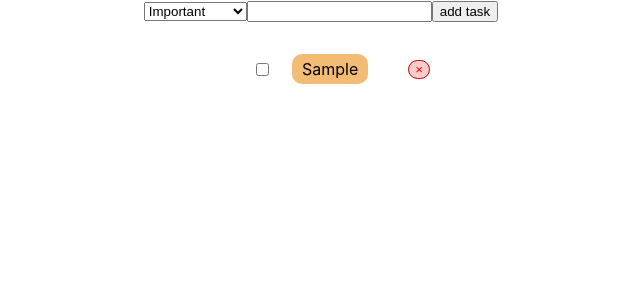
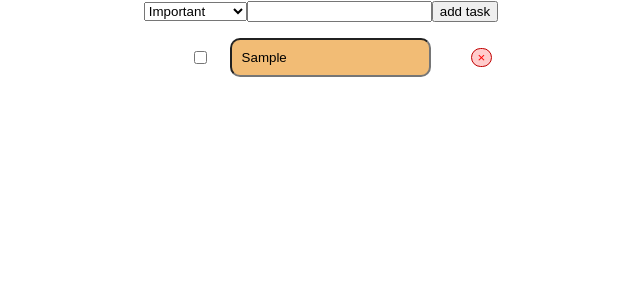
Before and after one commit to filipovandrij/Todo-List, a React (Create React App) app: page / in a window 1280 px wide. Both pictures are taken after typing "Sample" into the empty fields and a click on the button "add task". Shown: the top 300 px of the page, without its empty margins (319-959 px from the left). Built offline with nearby package versions, Linux system fonts and the light colour scheme.

Commit message:
add new action to redux and can change text

```diff
--- a/src/components/TaskList.jsx
+++ b/src/components/TaskList.jsx
@@ -1,10 +1,22 @@
 import { useSelector, useDispatch } from 'react-redux'
-import { removeTodo, toggleTodo } from '../redux/todoSlice'
+import { removeTodo, toggleTodo, changeText } from '../redux/todoSlice'
+import { useState } from 'react'
 
 const TaskList = () => {
     const task = useSelector((state) => state.todos.todos)
 
     const dispatch = useDispatch()
+
+    const [editingTaskId, setEditingTaskId] = useState('')
+    const [editedTaskText, setEditedTaskText] = useState('')
+
+    const handleTaskChange = (event, id) => {
+        const newTaskText = event.target.value
+
+        setEditingTaskId(id)
+        setEditedTaskText(newTaskText)
+        dispatch(changeText({ id, text: newTaskText }))
+    }
 
     console.log(task)
 
@@ -18,7 +30,12 @@ const TaskList = () => {
                         checked={completed}
                         onChange={() => dispatch(toggleTodo({ id }))}
                     />
-                    <p className="text">{text}</p>
+                    <input
+                        type="text"
+                        value={id === editingTaskId ? editedTaskText : text}
+                        className="text"
+                        onChange={(event) => handleTaskChange(event, id)}
+                    />
                     <span className={important}></span>
                     <button
                         className="delete"
--- a/src/redux/todoSlice.js
+++ b/src/redux/todoSlice.js
@@ -25,9 +25,15 @@ export const todoSlice = createSlice({
             )
             toggledTodoComplete.completed = !toggledTodoComplete.completed
         },
+        changeText(state, action) {
+            const changeTodoText = state.todos.find(
+                (todo) => todo.id === action.payload.id
+            )
+            changeTodoText.text = action.payload.text
+        },
     },
 })
 
-export const { removeTodo, addTodo, toggleTodo } = todoSlice.actions
+export const { removeTodo, addTodo, toggleTodo, changeText } = todoSlice.actions
 
 export default todoSlice.reducer
```
